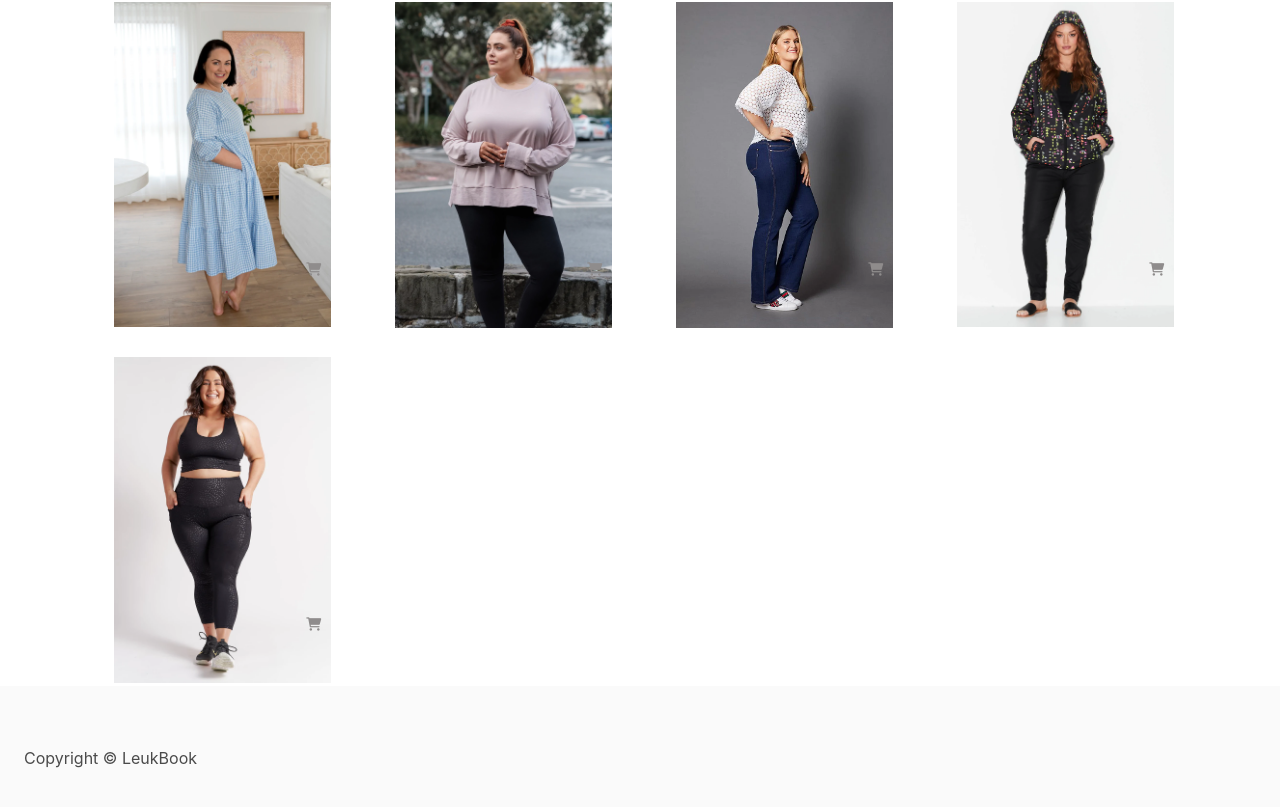
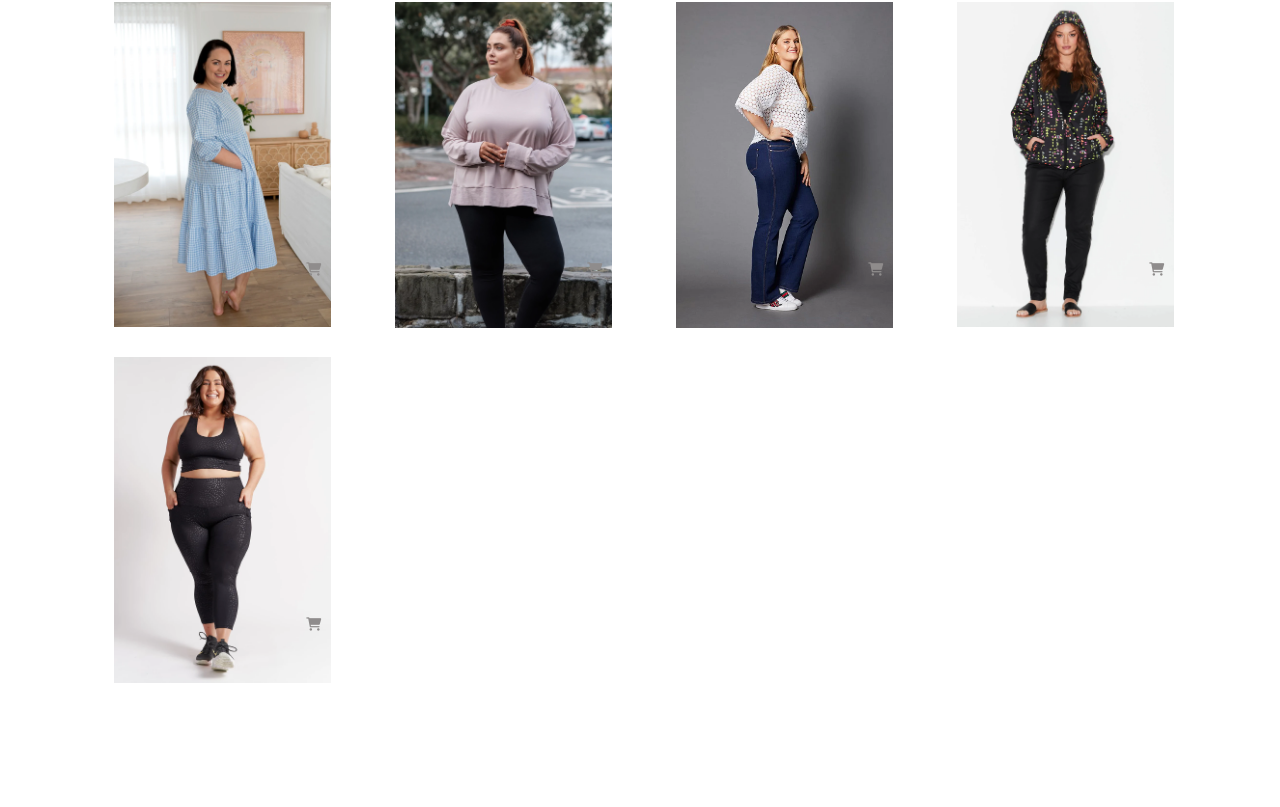
Before and after one commit to LayellLu/COMP5703_CS11-1-LeukBook, a React (Create React App) app in the folder frontend/: page / in a window 1280 px wide. Shown: the part 267-1074 px from the top of the page. After the commit the page ends 953 px from the top, so only its background shows below. Built offline with nearby package versions, Linux system fonts and the light colour scheme.

Commit message:
Revert "solve conflict configuration"
This reverts commit 72f314edbbc0ced1e0da8adb2b156ded912e001d, reversing
changes made to a5553d270bf6f48cb4076237139301fdcbb138b0.

```diff
--- a/frontend/package.json
+++ b/frontend/package.json
@@ -6,13 +6,11 @@
     "@testing-library/jest-dom": "^5.16.5",
     "@testing-library/react": "^13.3.0",
     "@testing-library/user-event": "^13.5.0",
-
     "bulma": "^0.9.4",
     "node-sass": "^7.0.3",
     "react": "^16.10.2",
     "react-dom": "^16.10.2",
     "react-router-dom": "^5.1.2",
-    "antd": "^4.23.2",
     "react-scripts": "5.0.1",
     "web-vitals": "^2.1.4"
   },
--- a/frontend/src/components/App.js
+++ b/frontend/src/components/App.js
@@ -1,7 +1,6 @@
 import React from 'react';
 import Header from '../components/Header';
 import Products from '../components/Products';
-import Footer from '../components/Footer';
 
 
 class App extends React.Component {
@@ -10,7 +9,6 @@ class App extends React.Component {
            <div className='main'>
              <Header />
              <Products/>
-             <Footer/>
            </div>
         );
     }
```
Also changed, not shown: 2 other files (tests, documents, lock files or other folders).
